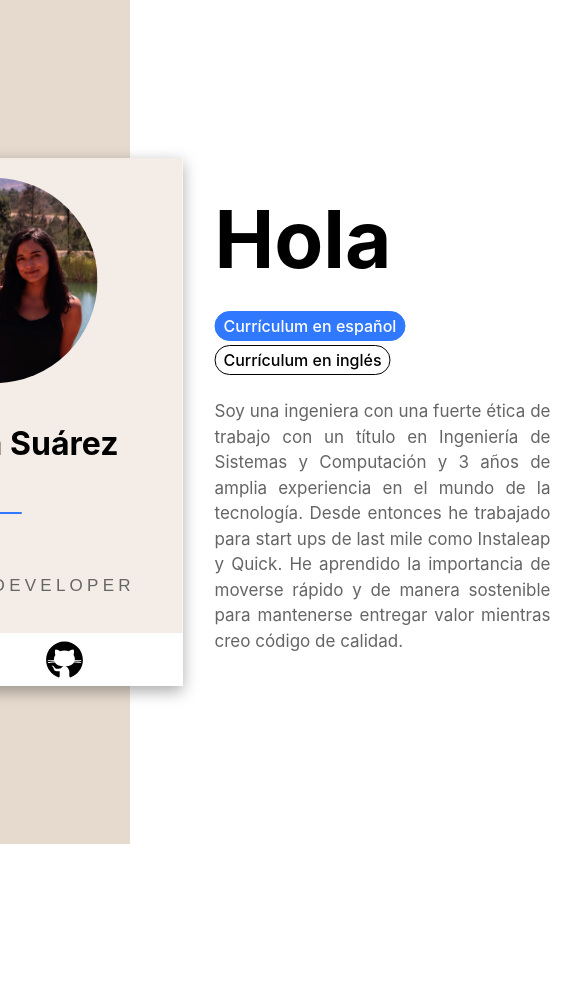
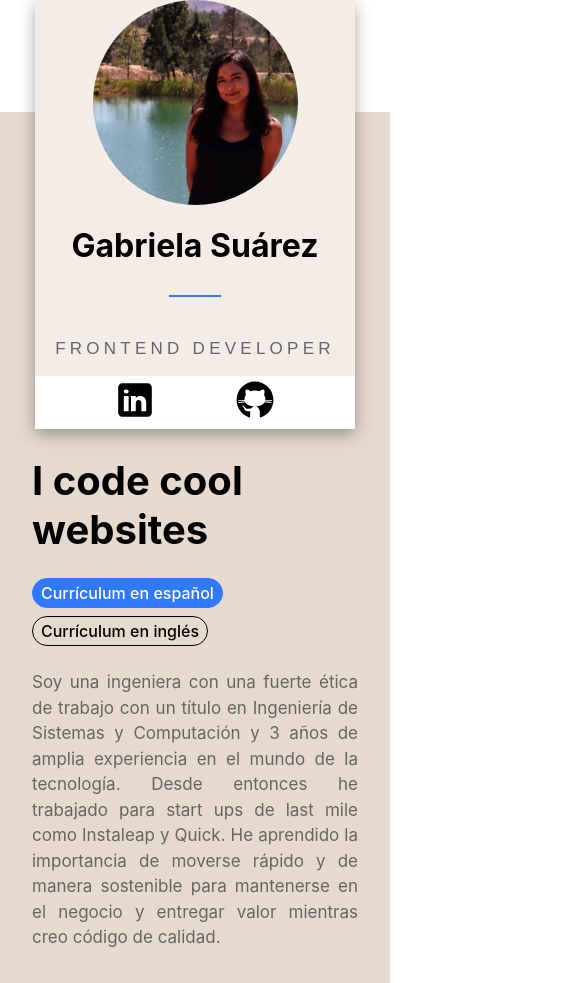
Before and after one commit to gabi04/my_web_page, a React (Create React App) app: page / in a window 390 px wide. Shown: the whole page, 583 px wide, since content can reach past the window. Before the commit the page ends 844 px from the top, so only its background shows below. Built offline with nearby package versions, Linux system fonts and the light colour scheme.

Commit message:
style: responsive

```diff
--- a/src/App.js
+++ b/src/App.js
@@ -1,8 +1,4 @@
 import AboutMe from "./components/AboutMe";
-
-//TODO
-// order
-// responsive
 
 function App() {
   return <AboutMe />;
--- a/src/components/AboutMe/AboutMeOne.js
+++ b/src/components/AboutMe/AboutMeOne.js
@@ -18,19 +18,13 @@ const AboutMeOne = () => (
     <div className="about-me-one__social-media">
       <a
         href="https://www.linkedin.com/in/gabrielasuarezcarvajal/"
-        className="about-me-one__social-media__svg"
         target="_blank"
         rel="noreferrer"
       >
-        <LinkedIn />
+        <LinkedIn size={40} />
       </a>
-      <a
-        href="https://github.com/gabi04"
-        className="about-me-one__social-media__svg"
-        target="_blank"
-        rel="noreferrer"
-      >
-        <GitHub />
+      <a href="https://github.com/gabi04" target="_blank" rel="noreferrer">
+        <GitHub size={40} />
       </a>
     </div>
   </AboutMeOneStyles>
--- a/src/components/AboutMe/AboutMeStyles.js
+++ b/src/components/AboutMe/AboutMeStyles.js
@@ -1,16 +1,19 @@
 import styled from "styled-components";
 
 export const AboutMeStyles = styled.div`
-  display: grid;
-  grid-template-areas: "about-me-bg--one about-me-bg--two";
-  grid-template-columns: 1fr 2fr;
-  height: 100vh;
-  .about-me__bg--one {
-    grid-area: about-me-bg--one;
+  &.about-me__container {
+    display: grid;
+    grid-template-areas: "about-me-container-one about-me-container-two";
+    grid-template-columns: 1fr 2fr;
+    height: 100vh;
+    width: 100vw;
+  }
+  .about-me__container-one {
+    grid-area: about-me-container-one;
     background-color: var(--pink);
   }
-  .about-me__bg--two {
-    grid-area: about-me-bg--two;
+  .about-me__container-two {
+    grid-area: about-me-container-two;
   }
   .about-me {
     position: absolute;
@@ -21,15 +24,30 @@ export const AboutMeStyles = styled.div`
     grid-template-areas: "about-me--one about-me--two";
     height: 528px;
   }
+
+  @media (max-width: 768px) {
+    &.about-me__container {
+      display: block;
+      width: auto;
+      height: auto;
+    }
+    .about-me__container-one {
+      height: 112px;
+      background: var(--white);
+    }
+    .about-me__container-two {
+      background-color: var(--pink);
+    }
+  }
 `;
 
 export const AboutMeOneStyles = styled.div`
   &.about-me-one {
     width: 375px;
     height: inherit;
+    box-shadow: rgba(0, 0, 0, 0.35) 0px 5px 15px;
     display: grid;
     grid-template-rows: 1fr 53px;
-    box-shadow: rgba(0, 0, 0, 0.35) 0px 5px 15px;
   }
   .about-me-one__about-me {
     background-color: var(--pink-two);
@@ -65,6 +83,15 @@ export const AboutMeOneStyles = styled.div`
     height: 40px;
     width: 40px;
   }
+  @media (max-width: 768px) {
+    &.about-me-one {
+      width: 320px;
+      position: absolute;
+      top: 0;
+      left: 50%;
+      transform: translate(-50%, 0);
+    }
+  }
 `;
 
 export const AboutMeTwoStyles = styled.div`
@@ -78,7 +105,7 @@ export const AboutMeTwoStyles = styled.div`
     justify-content: space-between;
   }
   .about-me-two__title {
-    font-size: 80px;
+    font-size: 48px;
     margin: 0;
   }
   .about-me-two__cv {
@@ -101,7 +128,7 @@ export const AboutMeTwoStyles = styled.div`
   }
   .about-me-two__cv--english {
     border: 1px solid var(--black);
-    background-color: var(--white);
+    background-color: transparent;
     color: var(--black);
   }
   .about-me-two__cv--english:hover {
@@ -116,4 +143,20 @@ export const AboutMeTwoStyles = styled.div`
     color: var(--grey);
     margin: 0;
   }
+  @media (max-width: 768px) {
+    &.about-me-two {
+      width: auto;
+    }
+    .about-me-two__title {
+      font-size: 40px;
+      margin-top: 312px;
+      margin-bottom: 16px;
+    }
+    .about-me-two__cv {
+      margin: 8px 0;
+    }
+    .about-me-two__paragraph {
+      margin-top: 16px;
+    }
+  }
 `;
--- a/src/components/AboutMe/AboutMeTwo.js
+++ b/src/components/AboutMe/AboutMeTwo.js
@@ -4,7 +4,7 @@ import HV from "../../sources/pdfs/HV.pdf";
 
 const AboutMeTwo = () => (
   <AboutMeTwoStyles className="about-me-two">
-    <h1 className="about-me-two__title">Hola</h1>
+    <h1 className="about-me-two__title">I code cool websites</h1>
     <div>
       <a
         href={HV}
@@ -26,8 +26,8 @@ const AboutMeTwo = () => (
       Ingeniería de Sistemas y Computación y 3 años de amplia experiencia en el
       mundo de la tecnología. Desde entonces he trabajado para start ups de last
       mile como Instaleap y Quick. He aprendido la importancia de moverse rápido
-      y de manera sostenible para mantenerse entregar valor mientras creo código
-      de calidad.
+      y de manera sostenible para mantenerse en el negocio y entregar valor
+      mientras creo código de calidad.
     </p>
   </AboutMeTwoStyles>
 );
--- a/src/components/AboutMe/index.js
+++ b/src/components/AboutMe/index.js
@@ -2,15 +2,25 @@ import { AboutMeStyles } from "./AboutMeStyles";
 import AboutMeOne from "./AboutMeOne";
 import AboutMeTwo from "./AboutMeTwo";
 
-const AboutMe = () => (
-  <AboutMeStyles>
-    <div className="about-me__bg--one" />
-    <div className="about-me__bg--two" />
-    <div className="about-me">
+const AboutMe = () =>
+  window.matchMedia("(max-width: 768px)").matches ? (
+    <AboutMeStyles className="about-me__container">
+      <div className="about-me__container-one" />
+
+      <div className="about-me__container-two">
+        <AboutMeTwo />
+      </div>
       <AboutMeOne />
-      <AboutMeTwo />
-    </div>
-  </AboutMeStyles>
-);
+    </AboutMeStyles>
+  ) : (
+    <AboutMeStyles className="about-me__container">
+      <div className="about-me__container-one" />
+      <div className="about-me__container-two" />
+      <div className="about-me">
+        <AboutMeOne />
+        <AboutMeTwo />
+      </div>
+    </AboutMeStyles>
+  );
 
 export default AboutMe;
--- a/src/svg/GitHub.js
+++ b/src/svg/GitHub.js
@@ -1,9 +1,9 @@
-const GitHub = () => (
+const GitHub = ({ size }) => (
   <svg
     xmlns="http://www.w3.org/2000/svg"
     viewBox="0 0 50 50"
-    width="inherit"
-    height="inherit"
+    width={size}
+    height={size}
   >
     <path d="M17.791,46.836C18.502,46.53,19,45.823,19,45v-5.4c0-0.197,0.016-0.402,0.041-0.61C19.027,38.994,19.014,38.997,19,39 c0,0-3,0-3.6,0c-1.5,0-2.8-0.6-3.4-1.8c-0.7-1.3-1-3.5-2.8-4.7C8.9,32.3,9.1,32,9.7,32c0.6,0.1,1.9,0.9,2.7,2c0.9,1.1,1.8,2,3.4,2 c2.487,0,3.82-0.125,4.622-0.555C21.356,34.056,22.649,33,24,33v-0.025c-5.668-0.182-9.289-2.066-10.975-4.975 c-3.665,0.042-6.856,0.405-8.677,0.707c-0.058-0.327-0.108-0.656-0.151-0.987c1.797-0.296,4.843-0.647,8.345-0.714 c-0.112-0.276-0.209-0.559-0.291-0.849c-3.511-0.178-6.541-0.039-8.187,0.097c-0.02-0.332-0.047-0.663-0.051-0.999 c1.649-0.135,4.597-0.27,8.018-0.111c-0.079-0.5-0.13-1.011-0.13-1.543c0-1.7,0.6-3.5,1.7-5c-0.5-1.7-1.2-5.3,0.2-6.6 c2.7,0,4.6,1.3,5.5,2.1C21,13.4,22.9,13,25,13s4,0.4,5.6,1.1c0.9-0.8,2.8-2.1,5.5-2.1c1.5,1.4,0.7,5,0.2,6.6c1.1,1.5,1.7,3.2,1.6,5 c0,0.484-0.045,0.951-0.11,1.409c3.499-0.172,6.527-0.034,8.204,0.102c-0.002,0.337-0.033,0.666-0.051,0.999 c-1.671-0.138-4.775-0.28-8.359-0.089c-0.089,0.336-0.197,0.663-0.325,0.98c3.546,0.046,6.665,0.389,8.548,0.689 c-0.043,0.332-0.093,0.661-0.151,0.987c-1.912-0.306-5.171-0.664-8.879-0.682C35.112,30.873,31.557,32.75,26,32.969V33 c2.6,0,5,3.9,5,6.6V45c0,0.823,0.498,1.53,1.209,1.836C41.37,43.804,48,35.164,48,25C48,12.318,37.683,2,25,2S2,12.318,2,25 C2,35.164,8.63,43.804,17.791,46.836z" />
   </svg>
--- a/src/svg/LinkedIn.js
+++ b/src/svg/LinkedIn.js
@@ -1,9 +1,9 @@
-const LinkedIn = () => (
+const LinkedIn = ({ size }) => (
   <svg
     xmlns="http://www.w3.org/2000/svg"
     viewBox="0 0 50 50"
-    width="inherit"
-    height="inherit"
+    width={size}
+    height={size}
   >
     <path d="M41,4H9C6.24,4,4,6.24,4,9v32c0,2.76,2.24,5,5,5h32c2.76,0,5-2.24,5-5V9C46,6.24,43.76,4,41,4z M17,20v19h-6V20H17z M11,14.47c0-1.4,1.2-2.47,3-2.47s2.93,1.07,3,2.47c0,1.4-1.12,2.53-3,2.53C12.2,17,11,15.87,11,14.47z M39,39h-6c0,0,0-9.26,0-10 c0-2-1-4-3.5-4.04h-0.08C27,24.96,26,27.02,26,29c0,0.91,0,10,0,10h-6V20h6v2.56c0,0,1.93-2.56,5.81-2.56 c3.97,0,7.19,2.73,7.19,8.26V39z" />
   </svg>
```
